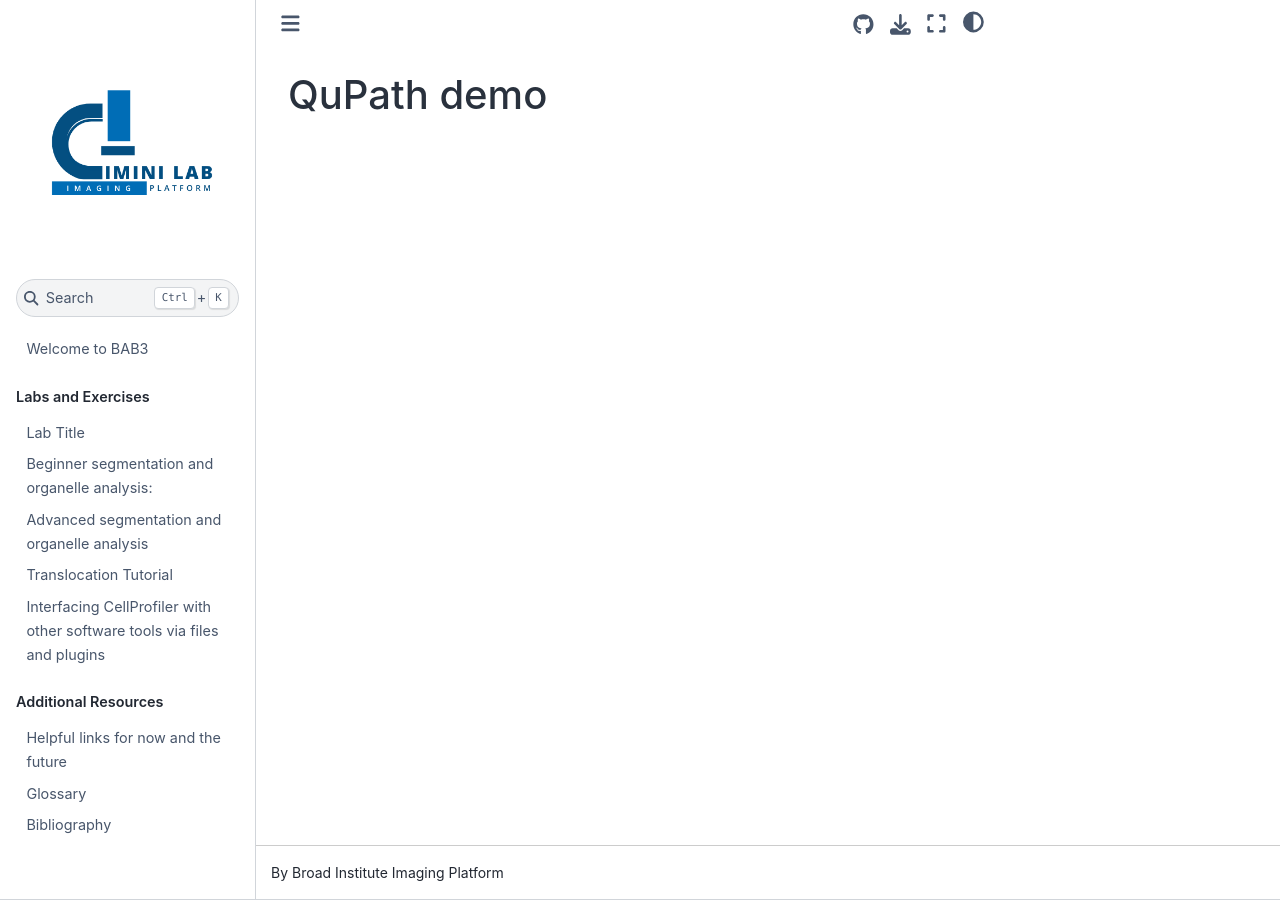
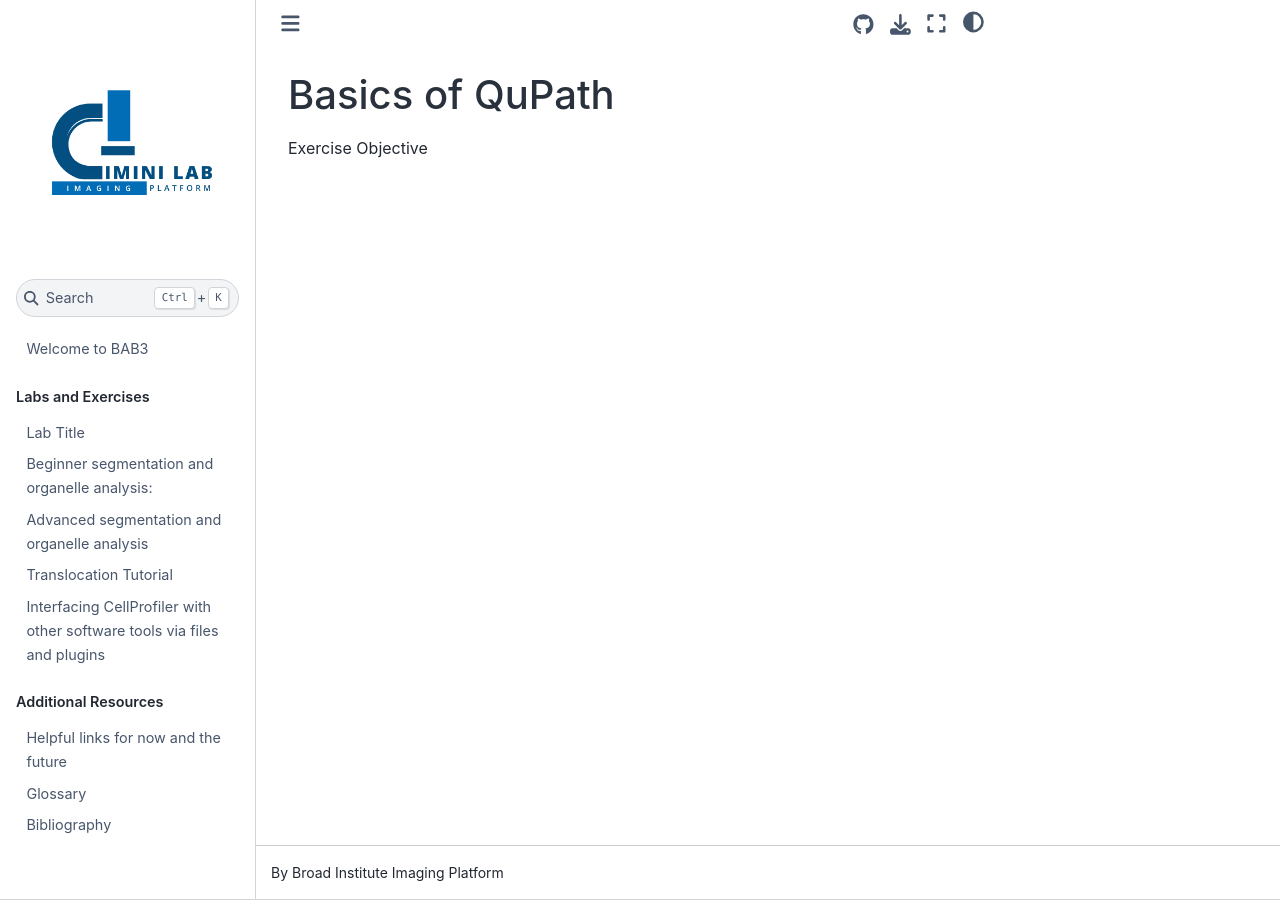
Before and after one commit to broadinstitute/BAB3, a Jupyter Book: the page built from docs/QuPath_demo/QuPath_demo.md, in a window 1280 px wide. Built offline with Jupyter Book 1.0.4 settings and Sphinx 7.4.7 and the Sphinx Book theme 1.1.4, drawn with Linux system fonts in a browser that asks for light colours.

Commit message:
qupath demo materials

```diff
--- a/docs/QuPath_demo/QuPath_demo.md
+++ b/docs/QuPath_demo/QuPath_demo.md
@@ -1 +1,3 @@
-## QuPath demo
+# Basics of QuPath
+
+Exercise Objective
```
